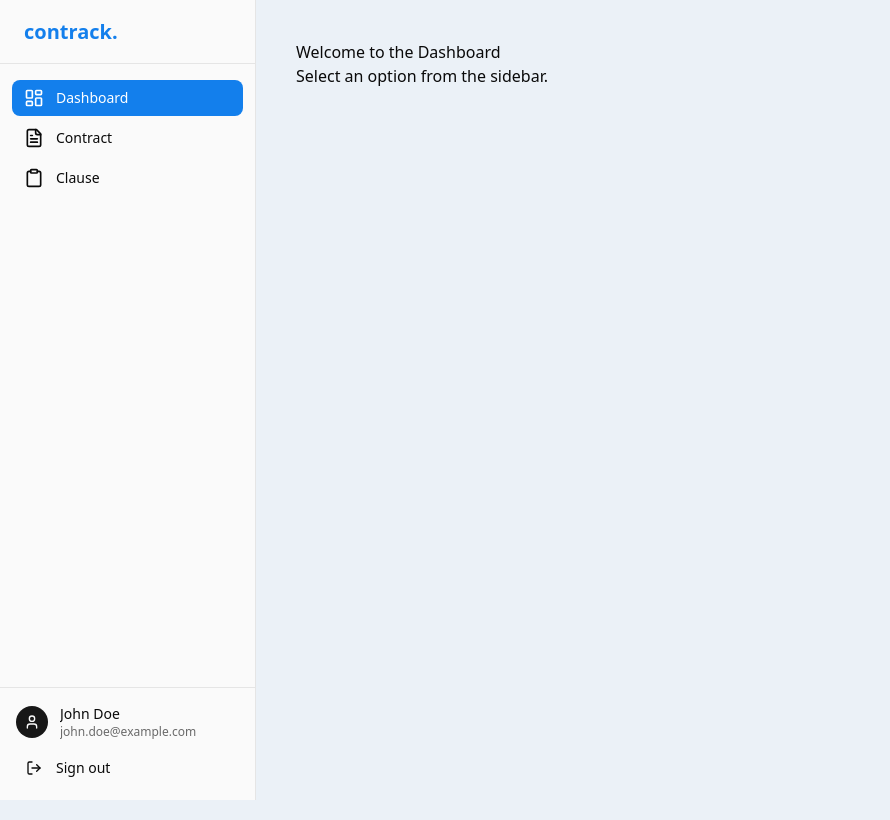
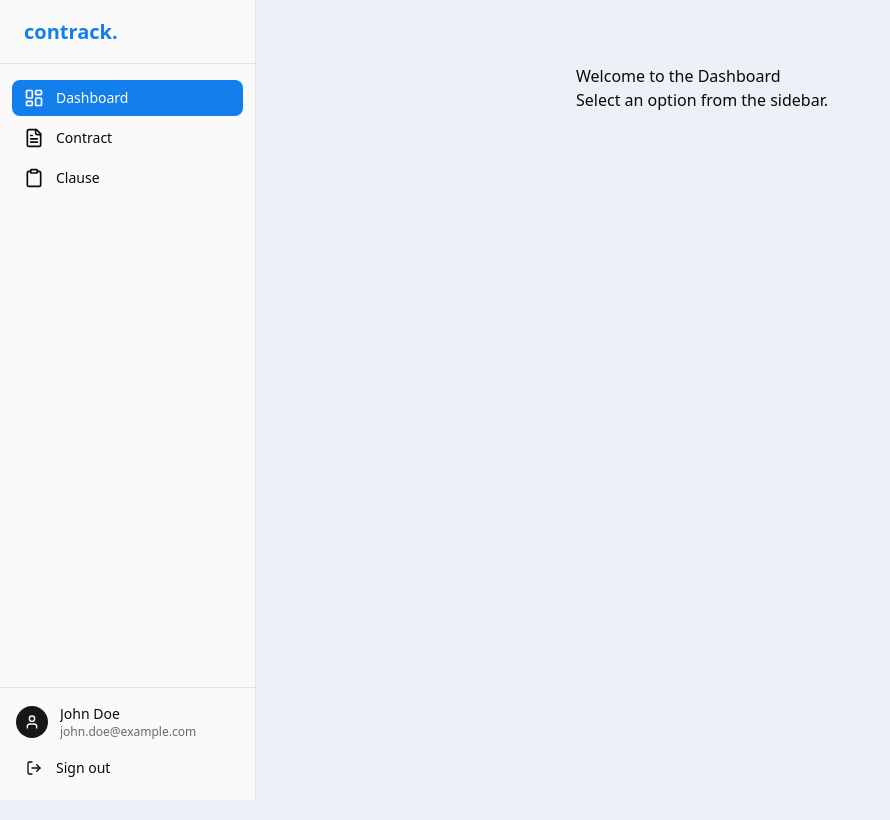
Before and after one commit to contrack-apaaja/contrack-fe, a Next.js app: page /dashboard in a window 1280 px wide. Shown: the whole page, without its empty margins (0-890 px from the left). Built offline with nearby package versions, Linux system fonts and the light colour scheme; sample sign-in values are in the browser's storage.

Commit message:
fix: sidebar position

```diff
--- a/src/app/(main)/clauses/page.tsx
+++ b/src/app/(main)/clauses/page.tsx
@@ -22,7 +22,6 @@ import {
   TableRow,
 } from "@/app/components/ui/table";
 import { clausesApi, ClauseTemplate, PaginationInfo, authUtils } from "@/services/api";
-import Sidebar from '../../../components/Sidebar';
 
 export default function ClausesPage() {
   const [clauses, setClauses] = useState<ClauseTemplate[]>([]);
--- a/src/app/(main)/dashboard/page.tsx
+++ b/src/app/(main)/dashboard/page.tsx
@@ -11,8 +11,8 @@ const DashboardPage = () => {
   }, []);
 
   return (
-    <div style={{ display: 'flex', height: '100vh' }}>
-      <main style={{ flex: 1, padding: '20px' }}>
+    <div className="pl-64">
+      <main className="p-8">
         <h1>Welcome to the Dashboard</h1>
         <p>Select an option from the sidebar.</p>
       </main>
--- a/src/app/(main)/layout.tsx
+++ b/src/app/(main)/layout.tsx
@@ -16,11 +16,13 @@ export default function MainLayout({
   }, []);
 
   return (
-    <div style={{ display: 'flex', height: '100vh' }}>
+    <div className="flex min-h-screen">
       <Sidebar />
-      <main style={{ flex: 1, padding: '20px' }}>
-        {children}
-      </main>
+      <div className="flex-1 pl-64">
+        <main className="w-full p-8">
+          {children}
+        </main>
+      </div>
     </div>
   );
 }
--- a/src/components/Sidebar.tsx
+++ b/src/components/Sidebar.tsx
@@ -33,7 +33,7 @@ export function Sidebar() {
   }
 
   return (
-    <div className="flex h-full w-64 flex-col bg-sidebar border-r border-sidebar-border">
+    <div className="fixed top-0 left-0 flex w-64 h-full flex-col bg-sidebar border-r border-sidebar-border">
       <div className="flex h-16 items-center px-6 border-b border-sidebar-border">
         <h1 className="text-xl font-bold text-[#137fec]">contrack.</h1>
       </div>
```
